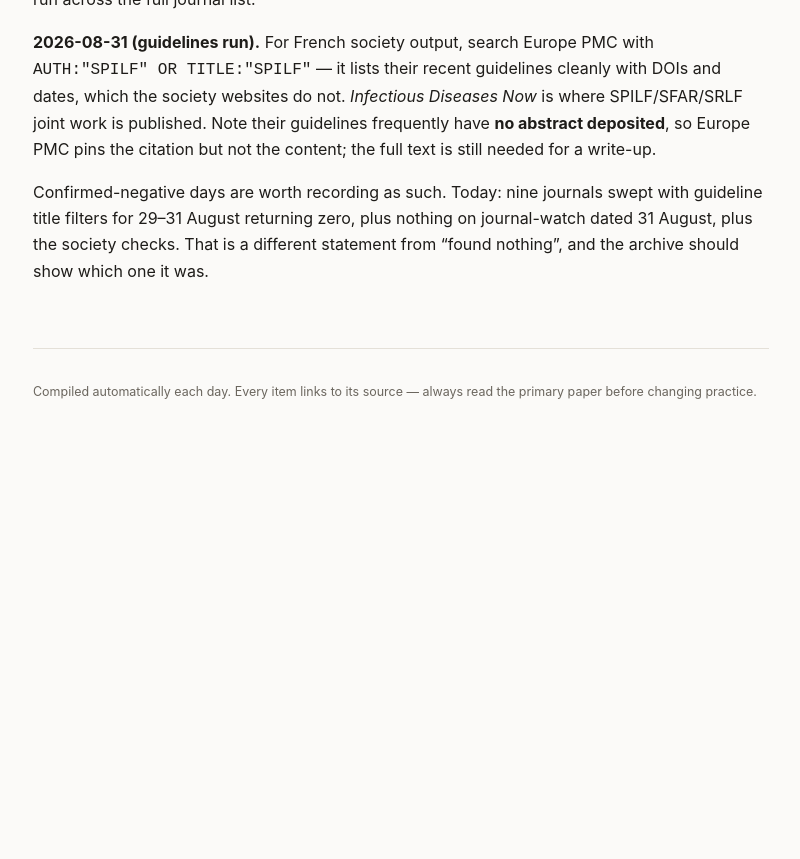
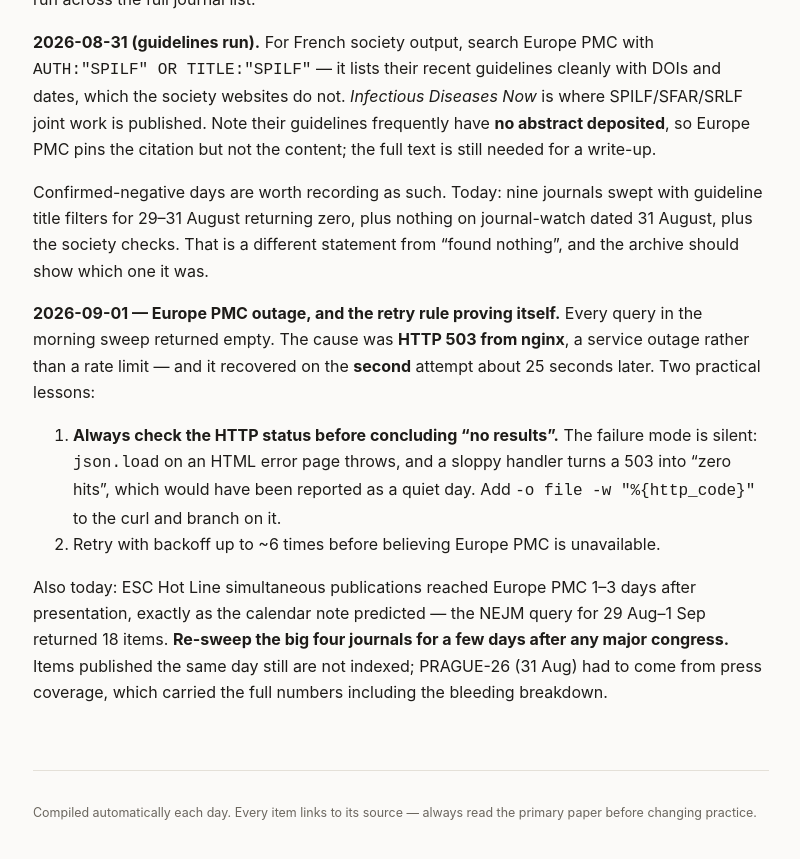
Before and after one commit to nicusilviuu/medical-literature, a Jekyll site: the page built from claude/source-notes.md, in a window 1280 px wide and 900 px high, scrolled down 5838 px. Shown: the top 859 px of the window, without its empty margins (239-1039 px from the left). Built offline with Jekyll 4.4.1, drawn with Linux system fonts in a browser that asks for light colours; our own code applies the rules of GitHub Pages for plain Markdown files; before the commit the page ends 6317 px from its top, so only the background shows below that.

Commit message:
Add 2026-09-01 brief
PRAGUE-26 catheter-directed thrombolysis in intermediate-high-risk PE
(relative risk 0.10, but on 19 total events and with two intracranial
bleeds against none), the ECMO long-term outcomes meta-analysis across
78,053 adults (one-year mortality 37% venovenous, 55% venoarterial, 74%
ECPR, and no functional outcome reported in three-quarters of studies),
and the TAVI-versus-PCI sequencing trial showing TAVI-first noninferior.

Records a Europe PMC 503 outage that made every sweep query return empty
this morning; it recovered on the second retry. Source-notes now says to
check the HTTP status before concluding a quiet day, since the failure
silently mimics zero results.

Co-Authored-By: Claude Opus 5 <noreply@anthropic.com>
Claude-Session: https://claude.ai/code/session_01T5ivnnDnrzDTzAtfHdiCMS

```diff
--- a/claude/source-notes.md
+++ b/claude/source-notes.md
@@ -253,3 +253,21 @@ Confirmed-negative days are worth recording as such. Today: nine journals swept
 guideline title filters for 29–31 August returning zero, plus nothing on journal-watch
 dated 31 August, plus the society checks. That is a different statement from "found
 nothing", and the archive should show which one it was.
+
+**2026-09-01 — Europe PMC outage, and the retry rule proving itself.** Every query in
+the morning sweep returned empty. The cause was **HTTP 503 from nginx**, a service
+outage rather than a rate limit — and it recovered on the **second** attempt about 25
+seconds later. Two practical lessons:
+
+1. **Always check the HTTP status before concluding "no results".** The failure mode
+   is silent: `json.load` on an HTML error page throws, and a sloppy handler turns a
+   503 into "zero hits", which would have been reported as a quiet day. Add
+   `-o file -w "%{http_code}"` to the curl and branch on it.
+2. Retry with backoff up to ~6 times before believing Europe PMC is unavailable.
+
+Also today: ESC Hot Line simultaneous publications reached Europe PMC 1–3 days after
+presentation, exactly as the calendar note predicted — the NEJM query for 29 Aug–1 Sep
+returned 18 items. **Re-sweep the big four journals for a few days after any major
+congress.** Items published the same day still are not indexed; PRAGUE-26 (31 Aug) had
+to come from press coverage, which carried the full numbers including the bleeding
+breakdown.
```
Also changed, not shown: _briefs/2026-09-01.md (added, +148 -0 lines), claude/outstanding.md (+7 -1 lines).
